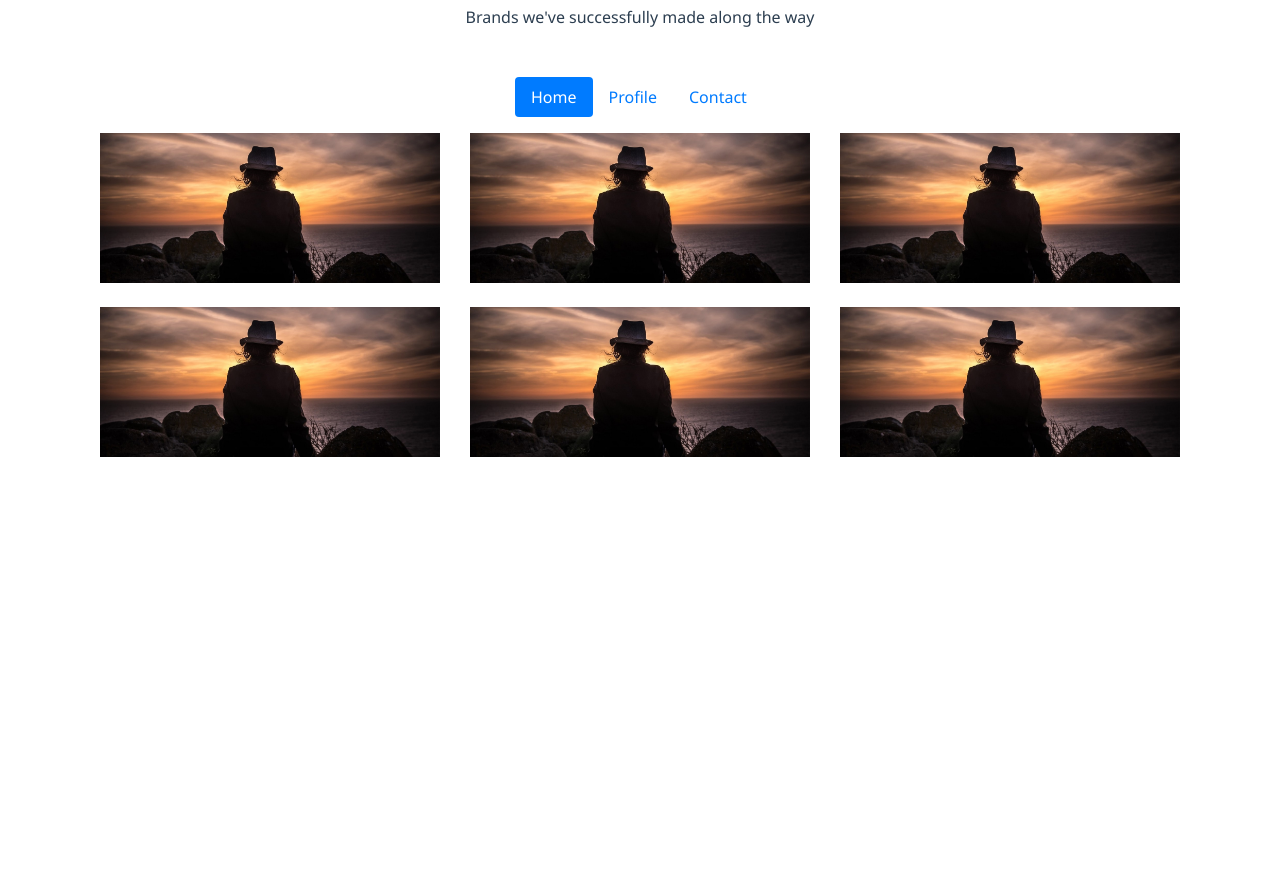
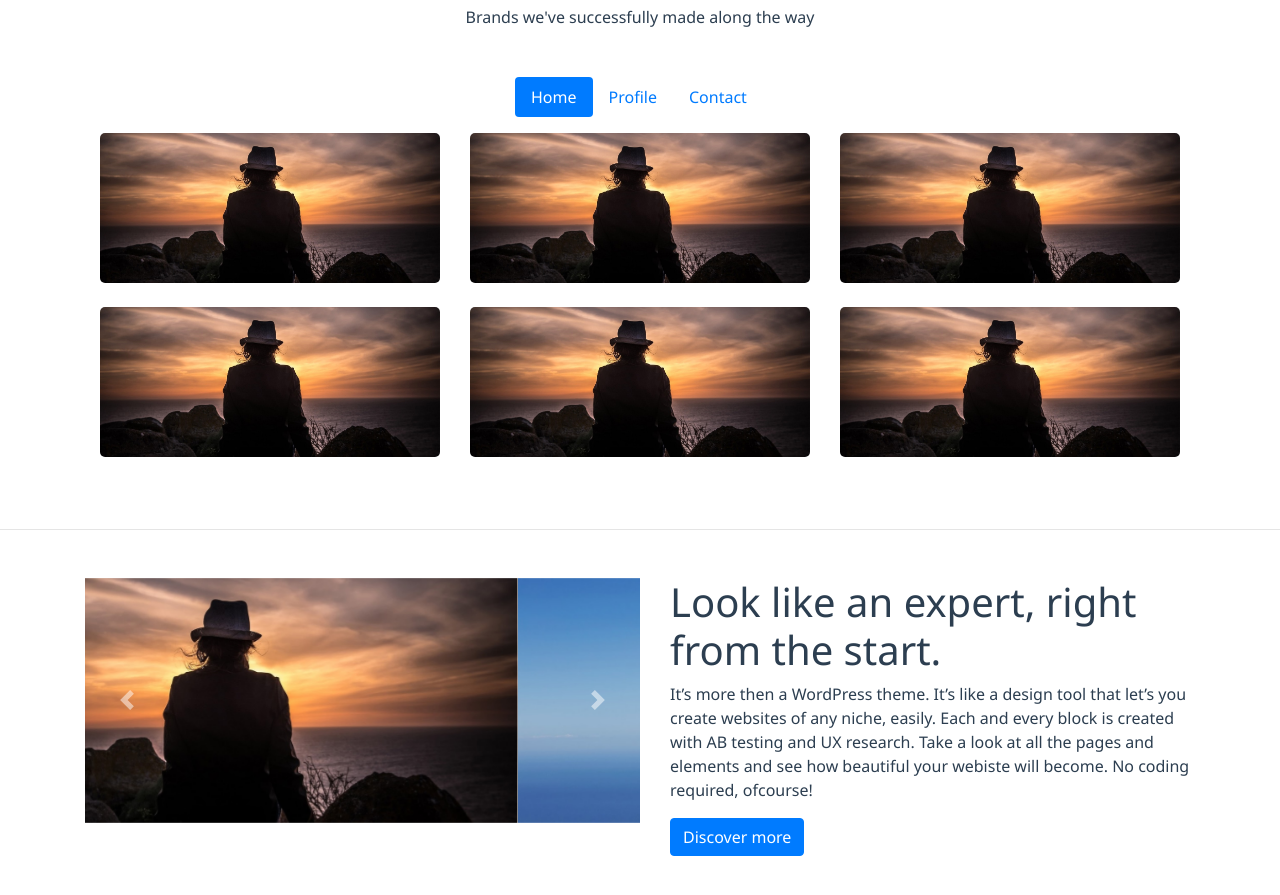
Before and after one commit to hamid01010/Bootstraptheme, a Vue app: page / in a window 1280 px wide. Shown: the part 2406-3301 px from the top of the page. Before the commit the page ends 2887 px from the top, so only its background shows below. Built offline with nearby package versions, Linux system fonts and the light colour scheme.

Commit message:
Create minicarousel

```diff
--- a/src/App.vue
+++ b/src/App.vue
@@ -15,6 +15,9 @@
     <carouselsection />
     <hr>
     <gallary />
+    <hr>
+    <minicarousel />
+    <hr>
   </div>
 </template>
 
@@ -25,6 +28,7 @@ import cardsection from "./components/cardsection"
 import videosection from "./components/videosection"
 import carouselsection from "./components/carousel"
 import gallary from "./components/gallary"
+import minicarousel from "./components/minicarousel"
 export default {
     name: "app",
     components:{
@@ -33,7 +37,8 @@ export default {
         cardsection,
         videosection,
         carouselsection,
-        gallary
+        gallary,
+        minicarousel
     }
 }
 </script>
--- a/src/components/gallary.vue
+++ b/src/components/gallary.vue
@@ -1,5 +1,5 @@
 <template>
-  <div class="container">
+  <div class="container mb-5">
       <div class="text-center my-5">
           <h1>Let our work do the talking</h1>
           <p>Brands we've successfully made along the way</p>
@@ -99,6 +99,7 @@ export default {
 
 <style scoped>
 img{
+    border-radius: 5px;
     width: 500px;
 }
 ul{
--- /dev/null
+++ b/src/components/minicarousel.vue
@@ -0,0 +1,67 @@
+<template>
+  <div class="container my-5">
+        <div class="minicarousel">
+            <div id="carouselExampleControls" class="carousel slide" data-ride="carousel">
+                 <div class="carousel-inner">
+                    <div class="carousel-item active">
+                    <img class="d-block w-100" src="./images/carousel1.jpg" alt="First slide">
+                </div>
+                <div class="carousel-item">
+                    <img class="d-block w-100" src="./images/carousel2.jpg" alt="Second slide">
+                </div>
+                <div class="carousel-item">
+                <img class="d-block w-100" src="./images/carousel3.jpg" alt="Third slide">
+                </div>
+            </div>
+            <a class="carousel-control-prev" href="#carouselExampleControls" role="button" data-slide="prev">
+                <span class="carousel-control-prev-icon" aria-hidden="true"></span>
+                <span class="sr-only">Previous</span>
+            </a>
+            <a class="carousel-control-next" href="#carouselExampleControls" role="button" data-slide="next">
+                <span class="carousel-control-next-icon" aria-hidden="true"></span>
+                <span class="sr-only">Next</span>
+            </a>
+        </div>
+        </div>
+        <div class="sidesection">
+            <h1>Look like an expert, right from the start.</h1>
+            <p>It’s more then a WordPress theme. It’s like a design tool that let’s you create websites of any niche, easily. Each and every block is created with AB testing and UX research. Take a look at all the pages and elements and see how beautiful your webiste will become. No coding required, ofcourse!</p>
+            <button class="btn btn-primary">Discover more</button>
+        </div>
+        <div class="clr"></div>
+  </div>
+</template>
+
+<script>
+export default {
+
+}
+</script>
+
+<style scoped>
+.minicarousel{
+    float: left;
+    width: 50%;
+    box-sizing: border-box;
+}
+.sidesection{
+    float: right;
+    width: 50%;
+    box-sizing: border-box;
+}
+@media(max-width:1000px){
+    .minicarousel{
+        float: none;
+        width: 100%;
+        box-sizing: border-box;
+    }
+    .sidesection{
+        float: none;
+        width: 100%;
+        box-sizing: border-box;
+    }
+}
+.clr{
+	clear:both;
+}
+</style>
```
